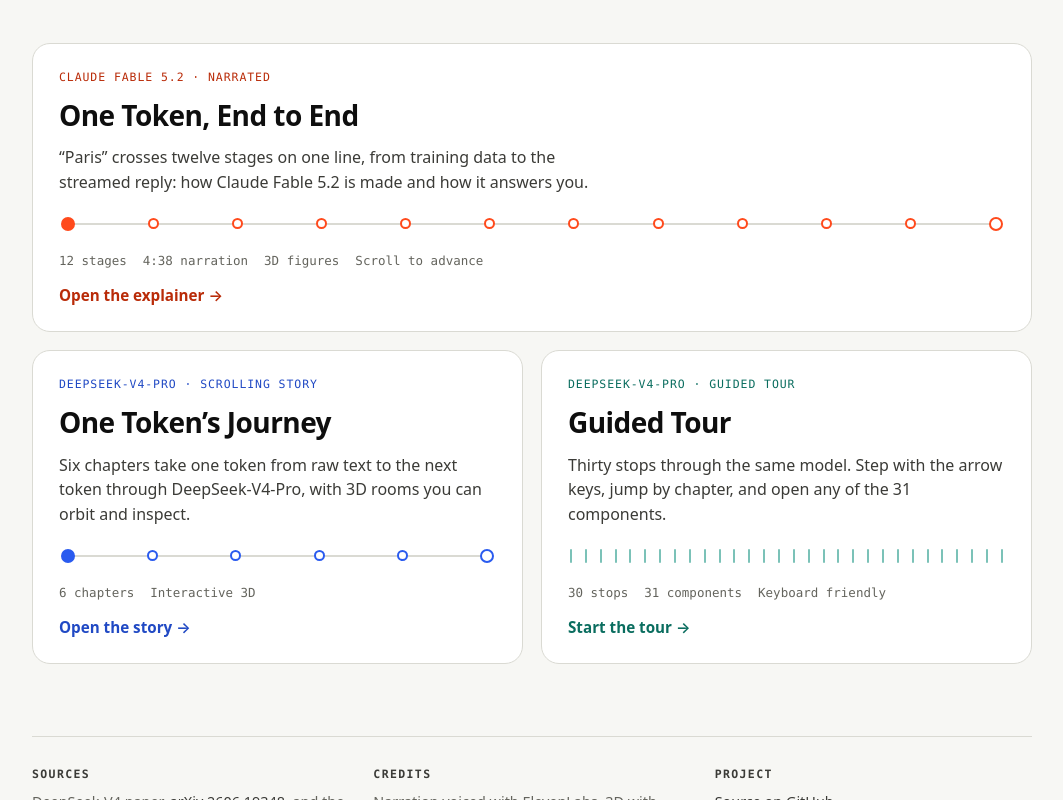
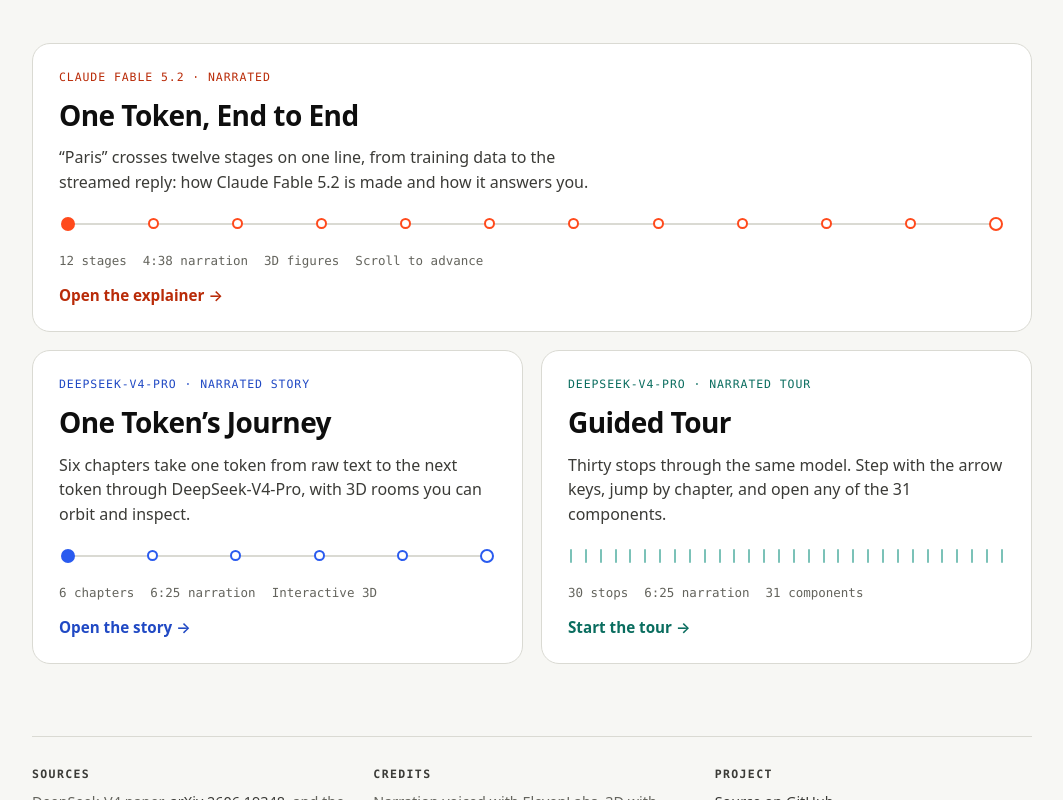
Before and after one commit to tafreeman/one-token-explainers, a plain HTML site: page index.html in a window 1280 px wide. Shown: the part 391-1191 px from the top of the page, without its empty margins (108-1171 px from the left). Drawn offline with Linux system fonts and the light colour scheme.

Commit message:
docs(landing): mention narration on the observatory cards

```diff
--- a/index.html
+++ b/index.html
@@ -101,20 +101,20 @@ footer a:focus-visible{outline:2px solid var(--token);outline-offset:2px;border-
       </article>
 
       <article class="card blue">
-        <p class="tag">DeepSeek-V4-Pro &middot; Scrolling story</p>
+        <p class="tag">DeepSeek-V4-Pro &middot; Narrated story</p>
         <h2><a href="one-tokens-journey/one-token-journey-3d.html">One Token&rsquo;s Journey</a></h2>
         <p class="desc">Six chapters take one token from raw text to the next token through <span class="nb">DeepSeek-V4-Pro</span>, with 3D rooms you can orbit and inspect.</p>
         <div class="path" aria-hidden="true"><i class="on end"></i><i></i><i></i><i></i><i></i><i class="end"></i></div>
-        <ul class="meta"><li>6 chapters</li><li>Interactive 3D</li></ul>
+        <ul class="meta"><li>6 chapters</li><li>6:25 narration</li><li>Interactive 3D</li></ul>
         <p class="go"><span>Open the story &rarr;</span></p>
       </article>
 
       <article class="card teal">
-        <p class="tag">DeepSeek-V4-Pro &middot; Guided tour</p>
+        <p class="tag">DeepSeek-V4-Pro &middot; Narrated tour</p>
         <h2><a href="one-tokens-journey/tour-v4.html">Guided Tour</a></h2>
         <p class="desc">Thirty stops through the same model. Step with the arrow keys, jump by chapter, and open any of the 31 components.</p>
         <div class="path ticks" aria-hidden="true"><i></i><i></i><i></i><i></i><i></i><i></i><i></i><i></i><i></i><i></i><i></i><i></i><i></i><i></i><i></i><i></i><i></i><i></i><i></i><i></i><i></i><i></i><i></i><i></i><i></i><i></i><i></i><i></i><i></i><i></i></div>
-        <ul class="meta"><li>30 stops</li><li>31 components</li><li>Keyboard friendly</li></ul>
+        <ul class="meta"><li>30 stops</li><li>6:25 narration</li><li>31 components</li></ul>
         <p class="go"><span>Start the tour &rarr;</span></p>
       </article>
     </div>
```
Also changed, not shown: README.md.
